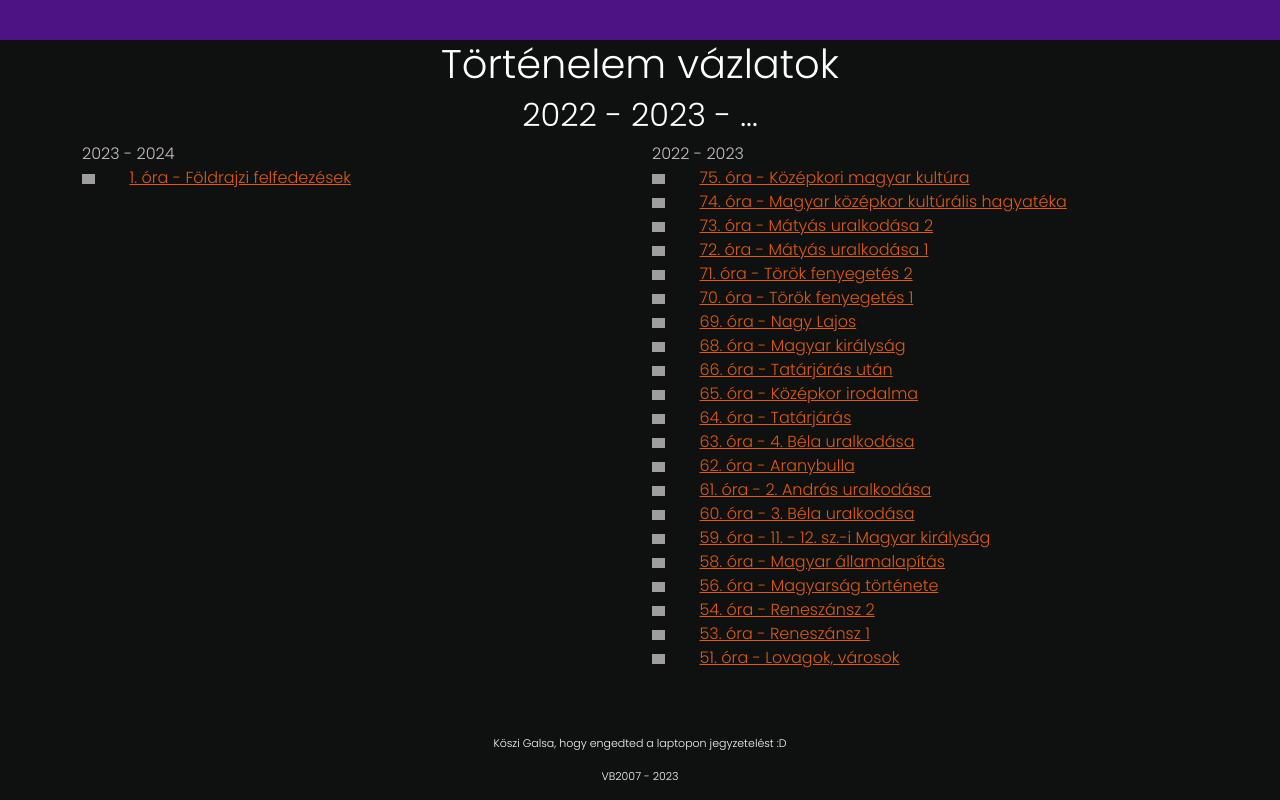
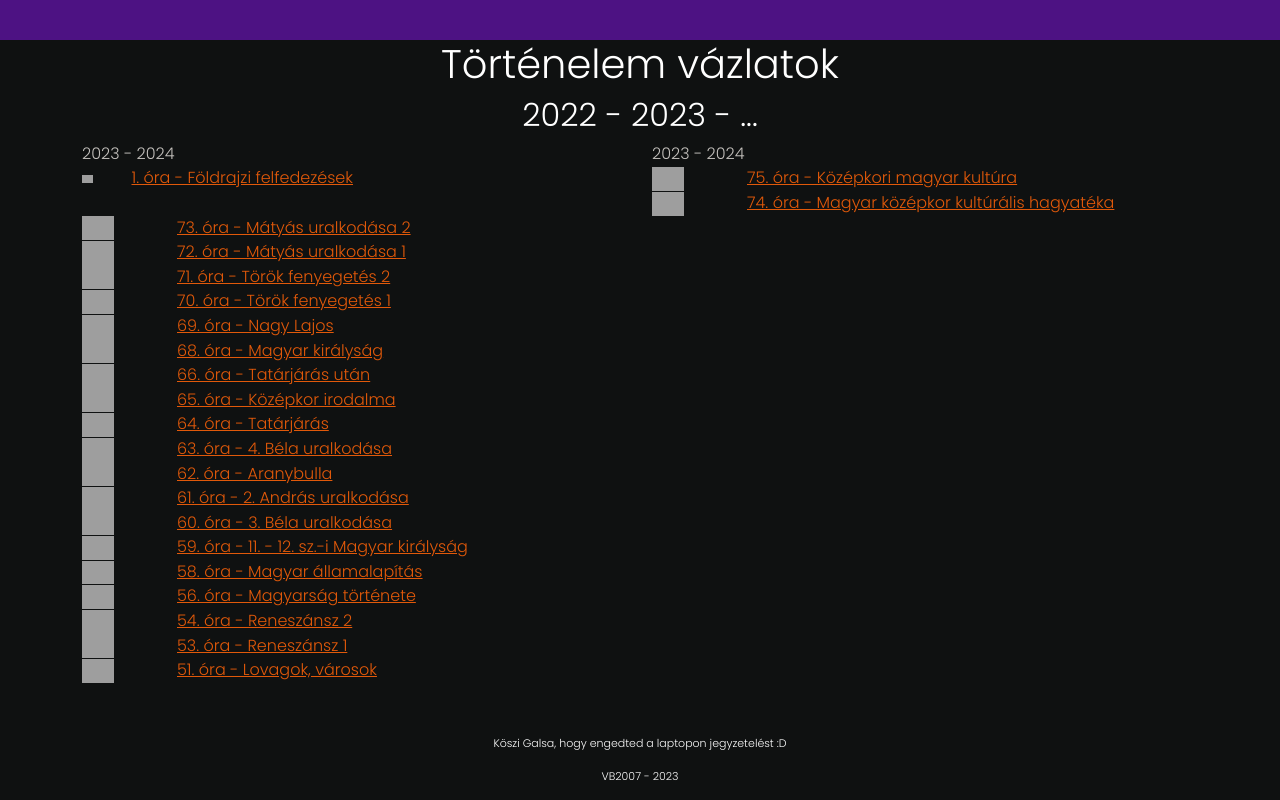
Before and after one commit to vb2007/nginx-host, a PHP site: page /page/tori_vazlatok.html in a window 1280 px wide. Run offline with PHP 8.4, Linux system fonts and the light colour scheme; grey boxes are pictures that could not be loaded.

Commit message:
bootstrap :(

```diff
--- a/html/asset/css/design.css
+++ b/html/asset/css/design.css
@@ -67,7 +67,7 @@ h1, h2{
 }
 
 .docx_img{
-    width: 55%;
+    width: 45%;
     padding: 0;
 }
 
--- a/html/page/tori_vazlatok.html
+++ b/html/page/tori_vazlatok.html
@@ -1,6 +1,5 @@
 <!DOCTYPE html>
 <html lang="hu">
-
 <head>
     <meta charset="UTF-8">
     <meta http-equiv="X-UA-Compatible" content="IE=edge">
@@ -16,7 +15,6 @@
     <link rel="stylesheet" href="../asset/css/design.css">
     <title>Töri vázlatok</title>
 </head>
-
 <body>
     <header>
         <nav id="nav">
@@ -45,186 +43,188 @@
         </div>
         <div class="container">
             <div class="row">
-                <div class="col szoveg">2023 - 2024</div>
-                <div class="col szoveg">2022 - 2023</div>
-            </div>
-            <div class="row">
-                <div class="col-6">
-                    <div class="row">
-                        <div class="col-1">
-                            <img class="docx_img" src="../asset/media/docx_icon.png" alt="docx icon">
-                        </div>
-                        <div class="col-9 align-items-start szoveg">
-                            <a href="../asset/vazlatok/10/vazlat_2023_09_04_1ora_a_foldrajzi_felfedezesek.docx">1. óra - Földrajzi felfedezések</a>
+                <div class="col-md-6 col-sm-12">
+                    <div class="szoveg">2023 - 2024</div>
+                    <div class="col-md-6 col-sm-12">
+                        <div class="row">
+                            <div class="col-2">
+                                <img class="docx_img" src="../asset/media/docx_icon.png" alt="docx icon">
+                            </div>
+                            <div class="col-10 align-items-start szoveg">
+                                <a href="../asset/vazlatok/10/vazlat_2023_09_04_1ora_a_foldrajzi_felfedezesek.docx">1. óra - Földrajzi felfedezések</a>
+                            </div>
                         </div>
                     </div>
                 </div>
-                <div class="col-6">
+                <div class="col-md-6 col-sm-12">
+                    <div class="szoveg">2023 - 2024</div>
                     <div class="row">
-                        <div class="col-1">
+                        <div class="col-2">
                             <img class="docx_img" src="../asset/media/docx_icon.png" alt="docx icon">
                         </div>
-                        <div class="col-9 align-items-start szoveg">
+                        <div class="col-10 align-items-start szoveg">
                             <a href="../asset/vazlatok/9/vazlat_2023_06_07_75ora_kozepkori_magyar_kultura.docx">75. óra - Középkori magyar kultúra</a>
                         </div>
                     </div>
                     <div class="row">
-                        <div class="col-1">
+                        <div class="col-2">
                             <img class="docx_img" src="../asset/media/docx_icon.png" alt="docx icon">
                         </div>
-                        <div class="col-9 align-items-start szoveg">
+                        <div class="col-10 align-items-start szoveg">
                             <a href="../asset/vazlatok/9/vazlat_2023_06_05_74ora_magyar_kozepkor_kulturalis_hagyateka.docx">74. óra - Magyar középkor kultúrális hagyatéka</a>
                         </div>
                     </div>
+                </div>
+                <div class="col-md-6 col-sm-12">
                     <div class="row">
-                        <div class="col-1">
+                        <div class="col-2">
                             <img class="docx_img" src="../asset/media/docx_icon.png" alt="docx icon">
                         </div>
-                        <div class="col-9 align-items-start szoveg">
+                        <div class="col-10 align-items-start szoveg">
                             <a href="../asset/vazlatok/9/vazlat_2023_06_01_73ora_matyas_uralkodasa_2.docx">73. óra - Mátyás uralkodása 2</a>
                         </div>
                     </div>
                     <div class="row">
-                        <div class="col-1">
+                        <div class="col-2">
                             <img class="docx_img" src="../asset/media/docx_icon.png" alt="docx icon">
                         </div>
-                        <div class="col-9 align-items-start szoveg">
+                        <div class="col-10 align-items-start szoveg">
                             <a href="../asset/vazlatok/9/vazlat_2023_05_31_72ora_matyas_uralkodasa.docx">72. óra - Mátyás uralkodása 1</a>
                         </div>
                     </div>
                     <div class="row">
-                        <div class="col-1">
+                        <div class="col-2">
                             <img class="docx_img" src="../asset/media/docx_icon.png" alt="docx icon">
                         </div>
-                        <div class="col-9 align-items-start szoveg">
+                        <div class="col-10 align-items-start szoveg">
                             <a href="../asset/vazlatok/9/vazlat_2023_05_25_71ora_a_torok_fenyegtes.docx">71. óra - Török fenyegetés 2</a>
                         </div>
                     </div>
                     <div class="row">
-                        <div class="col-1">
+                        <div class="col-2">
                             <img class="docx_img" src="../asset/media/docx_icon.png" alt="docx icon">
                         </div>
-                        <div class="col-9 align-items-start szoveg">
+                        <div class="col-10 align-items-start szoveg">
                             <a href="../asset/vazlatok/9/vazlat_2023_05_24_70ora_a_torok_fenyegetes.docx">70. óra - Török fenyegetés 1</a>
                         </div>
                     </div>
                     <div class="row">
-                        <div class="col-1">
+                        <div class="col-2">
                             <img class="docx_img" src="../asset/media/docx_icon.png" alt="docx icon">
                         </div>
-                        <div class="col-9 align-items-start szoveg">
+                        <div class="col-10 align-items-start szoveg">
                             <a href="../asset/vazlatok/9/vazlat_2023_05_04_69ora_nagy_lajos_fejlodes_torokok.docx">69. óra - Nagy Lajos</a>
                         </div>
                     </div>
                     <div class="row">
-                        <div class="col-1">
+                        <div class="col-2">
                             <img class="docx_img" src="../asset/media/docx_icon.png" alt="docx icon">
                         </div>
-                        <div class="col-9 align-items-start szoveg">
+                        <div class="col-10 align-items-start szoveg">
                             <a href="../asset/vazlatok/9/vazlat_2023_05_04_68ora_magyar_kiralysag_az_anjuk_koraban.docx">68. óra - Magyar királyság</a>
                         </div>
                     </div>
                     <div class="row">
-                        <div class="col-1">
+                        <div class="col-2">
                             <img class="docx_img" src="../asset/media/docx_icon.png" alt="docx icon">
                         </div>
-                        <div class="col-9 align-items-start szoveg">
+                        <div class="col-10 align-items-start szoveg">
                             <a href="../asset/vazlatok/9/vazlat_2023_04_26_66ora_tatarjaras_utan.docx">66. óra - Tatárjárás után</a>
                         </div>
                     </div>
                     <div class="row">
-                        <div class="col-1">
+                        <div class="col-2">
                             <img class="docx_img" src="../asset/media/docx_icon.png" alt="docx icon">
                         </div>
-                        <div class="col-9 align-items-start szoveg">
+                        <div class="col-10 align-items-start szoveg">
                             <a href="../asset/vazlatok/9/vazlat_2023_04_24_65ora_kozepkor_irodalma.docx">65. óra - Középkor irodalma</a>
                         </div>
                     </div>
                     <div class="row">
-                        <div class="col-1">
+                        <div class="col-2">
                             <img class="docx_img" src="../asset/media/docx_icon.png" alt="docx icon">
                         </div>
-                        <div class="col-9 align-items-start szoveg">
+                        <div class="col-10 align-items-start szoveg">
                             <a href="../asset/vazlatok/9/vazlat_2023_04_20_64ora_tartarjaras.docx">64. óra - Tatárjárás</a>
                         </div>
                     </div>
                     <div class="row">
-                        <div class="col-1">
+                        <div class="col-2">
                             <img class="docx_img" src="../asset/media/docx_icon.png" alt="docx icon">
                         </div>
-                        <div class="col-9 align-items-start szoveg">
+                        <div class="col-10 align-items-start szoveg">
                             <a href="../asset/vazlatok/9/vazlat_2023_04_19_63ora_4_bela_uralkodasa.docx">63. óra - 4. Béla uralkodása</a>
                         </div>
                     </div>
                     <div class="row">
-                        <div class="col-1">
+                        <div class="col-2">
                             <img class="docx_img" src="../asset/media/docx_icon.png" alt="docx icon">
                         </div>
-                        <div class="col-9 align-items-start szoveg">
+                        <div class="col-10 align-items-start szoveg">
                             <a href="../asset/vazlatok/9/vazlat_2023_04_17_62ora_aranybulla.docx">62. óra - Aranybulla</a>
                         </div>
                     </div>
                     <div class="row">
-                        <div class="col-1">
+                        <div class="col-2">
                             <img class="docx_img" src="../asset/media/docx_icon.png" alt="docx icon">
                         </div>
-                        <div class="col-9 align-items-start szoveg">
+                        <div class="col-10 align-items-start szoveg">
                             <a href="../asset/vazlatok/9/vazlat_2023_04_13_61ora_2_andras_uralkodasa.docx">61. óra - 2. András uralkodása</a>
                         </div>
                     </div>
                     <div class="row">
-                        <div class="col-1">
+                        <div class="col-2">
                             <img class="docx_img" src="../asset/media/docx_icon.png" alt="docx icon">
                         </div>
-                        <div class="col-9 align-items-start szoveg">
+                        <div class="col-10 align-items-start szoveg">
                             <a href="../asset/vazlatok/9/vazlat_2023_04_12_60ora_3_bela_uralkodasa.docx">60. óra - 3. Béla uralkodása</a>
                         </div>
                     </div>
                     <div class="row">
-                        <div class="col-1">
+                        <div class="col-2">
                             <img class="docx_img" src="../asset/media/docx_icon.png" alt="docx icon">
                         </div>
-                        <div class="col-9 align-items-start szoveg">
+                        <div class="col-10 align-items-start szoveg">
                             <a href="../asset/vazlatok/9/vazlat_2023_04_03_59ora_magyar_kiralysag_11_12_szazad.docx">59. óra - 11. - 12. sz.-i Magyar királyság</a>
                         </div>
                     </div>
                     <div class="row">
-                        <div class="col-1">
+                        <div class="col-2">
                             <img class="docx_img" src="../asset/media/docx_icon.png" alt="docx icon">
                         </div>
-                        <div class="col-9 align-items-start szoveg">
+                        <div class="col-10 align-items-start szoveg">
                             <a href="../asset/vazlatok/9/vazlat_2023_03_30_58ora_magyar_allamalapitas.docx">58. óra - Magyar államalapítás</a>
                         </div>
                     </div>
                     <div class="row">
-                        <div class="col-1">
+                        <div class="col-2">
                             <img class="docx_img" src="../asset/media/docx_icon.png" alt="docx icon">
                         </div>
-                        <div class="col-9 align-items-start szoveg">
+                        <div class="col-10 align-items-start szoveg">
                             <a href="../asset/vazlatok/9/vazlat_2023_03_29_56ora_magyarsag_tortenete.docx">56. óra - Magyarság története</a>
                         </div>
                     </div>
                     <div class="row">
-                        <div class="col-1">
+                        <div class="col-2">
                             <img class="docx_img" src="../asset/media/docx_icon.png" alt="docx icon">
                         </div>
-                        <div class="col-9 align-items-start szoveg">
+                        <div class="col-10 align-items-start szoveg">
                             <a href="../asset/vazlatok/9/vazlat_2023_03_22_54ora_reneszansz_2.docx">54. óra - Reneszánsz 2</a>
                         </div>
                     </div>
                     <div class="row">
-                        <div class="col-1">
+                        <div class="col-2">
                             <img class="docx_img" src="../asset/media/docx_icon.png" alt="docx icon">
                         </div>
-                        <div class="col-9 align-items-start szoveg">
+                        <div class="col-10 align-items-start szoveg">
                             <a href="../asset/vazlatok/9/vazlat_2023_03_20_53ora_reneszansz.docx">53. óra - Reneszánsz 1</a>
                         </div>
                     </div>
                     <div class="row">
-                        <div class="col-1">
+                        <div class="col-2">
                             <img class="docx_img" src="../asset/media/docx_icon.png" alt="docx icon">
                         </div>
-                        <div class="col-9 align-items-start szoveg">
+                        <div class="col-10 align-items-start szoveg">
                             <a href="../asset/vazlatok/9/vazlat_2023_03_16_51ora_lovagok_varosok.docx">51. óra - Lovagok, városok</a>
                         </div>
                     </div>
@@ -239,5 +239,4 @@
     </footer>
     <script src="../asset/js/language_chooser.js"></script>
 </body>
-
 </html>
```
Also changed, not shown: 5 other files.
